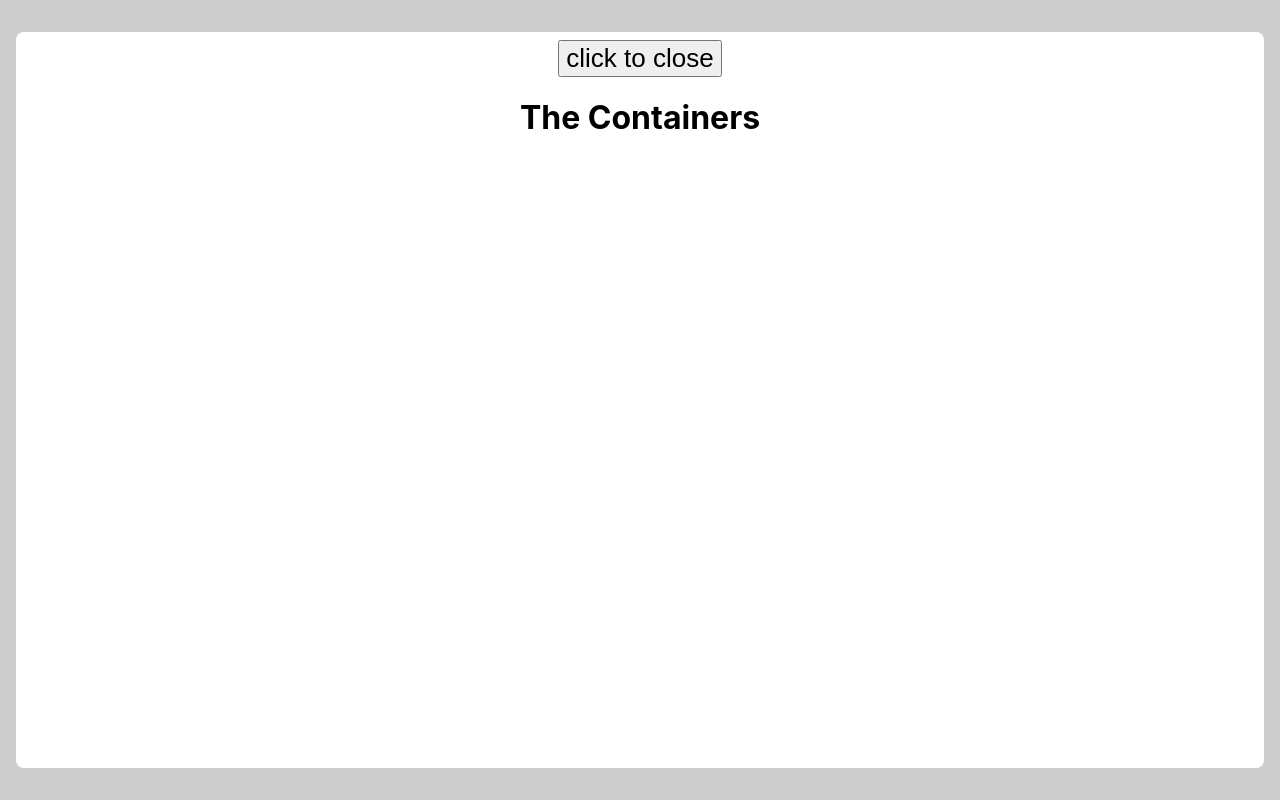
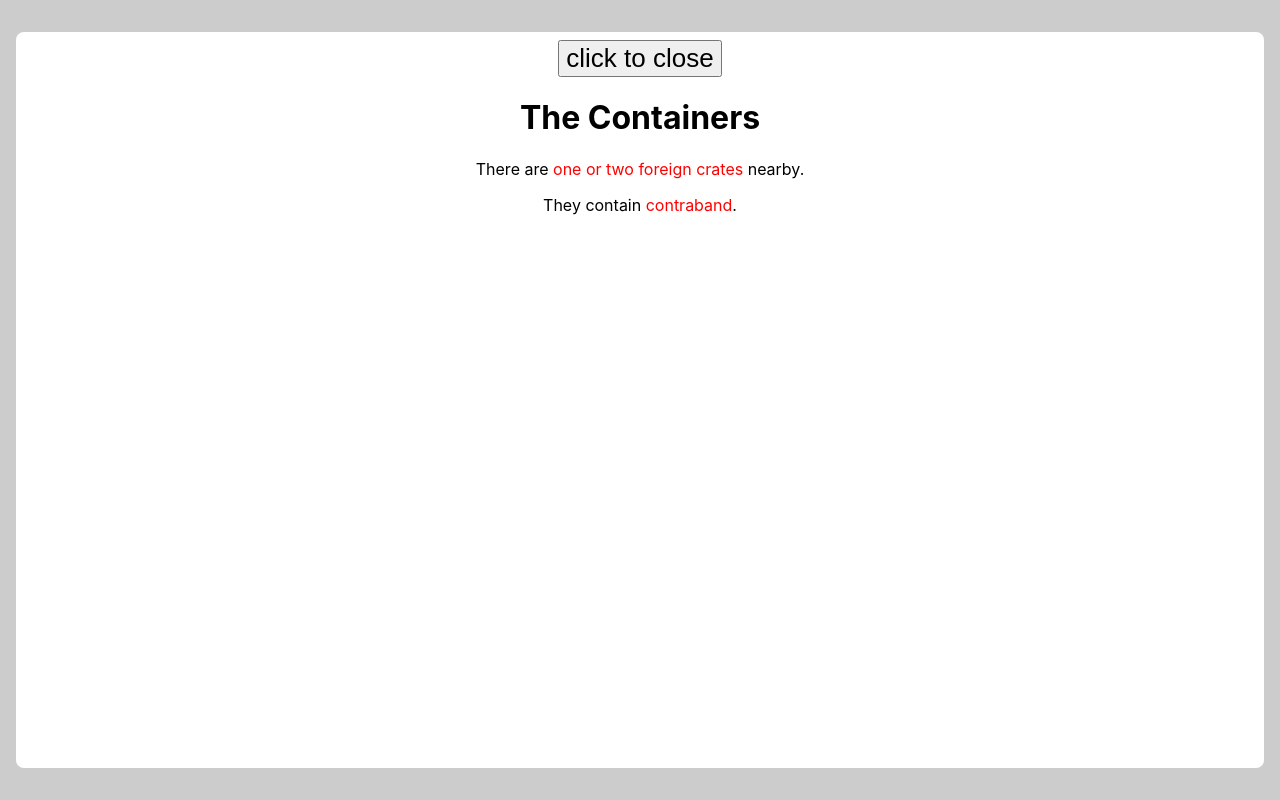
Before and after one commit to davidvdev/unassumingly-significant, a React (Vite) app: page / in a window 1280 px wide. Both pictures are taken after a click on the element "Containers". Shown: the top 800 px of the page. Built offline with nearby package versions, Linux system fonts and the light colour scheme.

Commit message:
first iteration of random text

```diff
--- a/Components/Modal/Modal.tsx
+++ b/Components/Modal/Modal.tsx
@@ -7,14 +7,36 @@ interface Props {
 
 const Modal = (props: Props) => {
 
+    const t = props.target
+
     const clickArea = (event:any) => {
         if (event.target === event.currentTarget){
             props.setModalOpen(false)
         }
     }
 
-    const randomizer = (name: string) => {
-        console.log(name)
+    const randomizer = (arr: Array<string>) => {
+        return(
+            <span style={{color: "red"}}>{arr[Math.floor(Math.random() * arr.length)]}</span>
+        )
+    }
+
+    const textGen = (name: string) => {
+        switch (name) {
+            case "Containers":
+                return(
+                    <div>
+                        <p>
+                            There are {randomizer(t.quantity)} {randomizer(t.description)} {randomizer(t.type)} nearby.
+                        </p>
+                        <p>
+                            They contain {randomizer(t.content)}.
+                        </p>
+                    </div>
+                )
+            default:
+                break;
+        }
     }
 
     return(
@@ -22,8 +44,8 @@ const Modal = (props: Props) => {
         <div className="Modal" onClick={(event) => {clickArea(event)}}>
             <div className='content'>
                 <button onClick={() => {props.setModalOpen(false)}}>click to close</button>
-                <h1>The {props.target.name}</h1>
-                { randomizer(props.target.name) }
+                <h1>The {t.name}</h1>
+                { textGen(t.name) }
             </div>
         </div>
     )
--- a/json/containers.json
+++ b/json/containers.json
@@ -1,6 +1,6 @@
 {
     "name":"Containers",
-    "quantity": ["several", "a pile of", "a dozen", "one or two"],
+    "quantity": ["several", "piles of", "a dozen", "one or two"],
     "type": ["crates", "boxes", "tubes", "cartons", "cannisters", "drums", "buckets", "caskets", "barrels"],
     "description": ["old", "worn", "broken", "new", "imported", "foreign", "out of place", "nondescript", "glowing", "humming", "secured", "dusty", "ancient", "charred"],
     "content":["books", "weapons", "medicine", "contraband", "artifacts", "food", "tools", "gems", "money", "nothing"]
```
